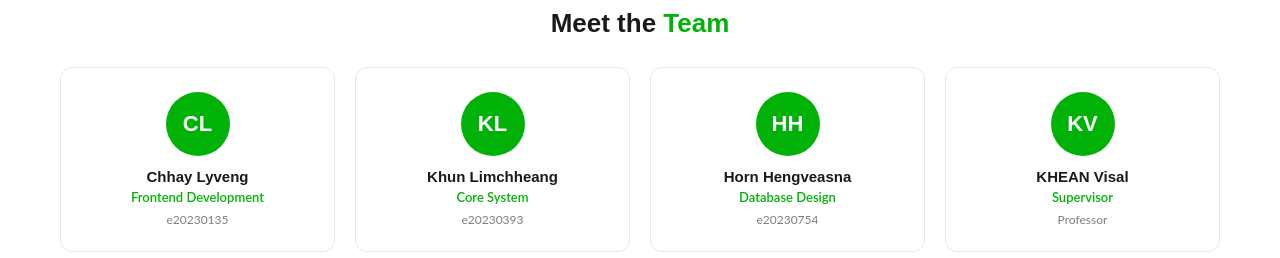
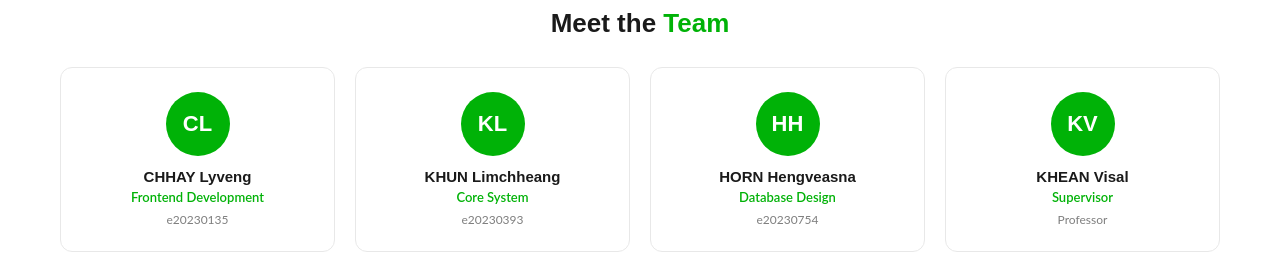
Before and after one commit to Limchheanggg/SuperMarket-Management, a React (Vite) app in the folder supermarket-frontend/: page /about in a window 1280 px wide. Shown: the part 820-1078 px from the top of the page. Built offline with nearby package versions, Linux system fonts and the light colour scheme.

Commit message:
feat: modify frontend

```diff
--- a/supermarket-frontend/src/pages/About.jsx
+++ b/supermarket-frontend/src/pages/About.jsx
@@ -131,9 +131,9 @@ export default function About() {
           }}
         >
           {[
-            ["CL", "Chhay Lyveng", "Frontend Development", "e20230135"],
-            ["KL", "Khun Limchheang", "Core System   ", "e20230393"],
-            ["HH", "Horn Hengveasna", "Database Design", "e20230754"],
+            ["CL", "CHHAY Lyveng", "Frontend Development", "e20230135"],
+            ["KL", "KHUN Limchheang", "Core System   ", "e20230393"],
+            ["HH", "HORN Hengveasna", "Database Design", "e20230754"],
             ["KV", "KHEAN Visal", "Supervisor", "Professor"],
           ].map(([init, name, role, id]) => (
             <div
```
